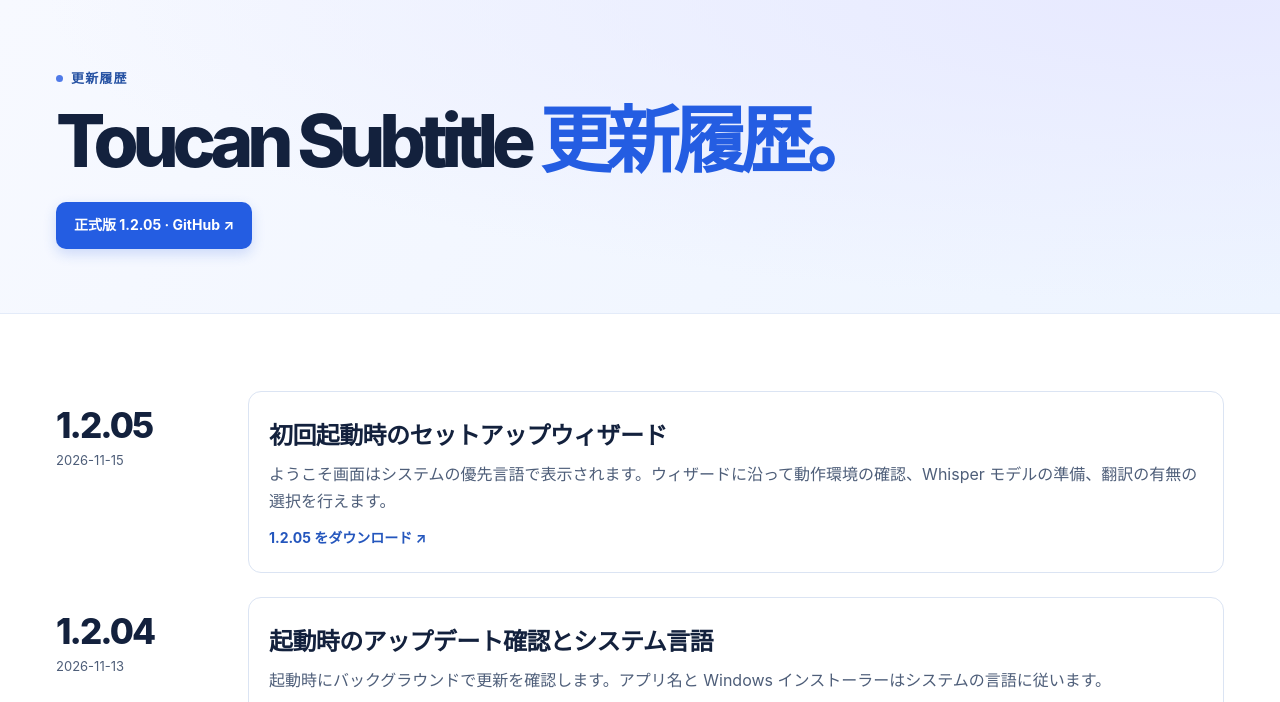
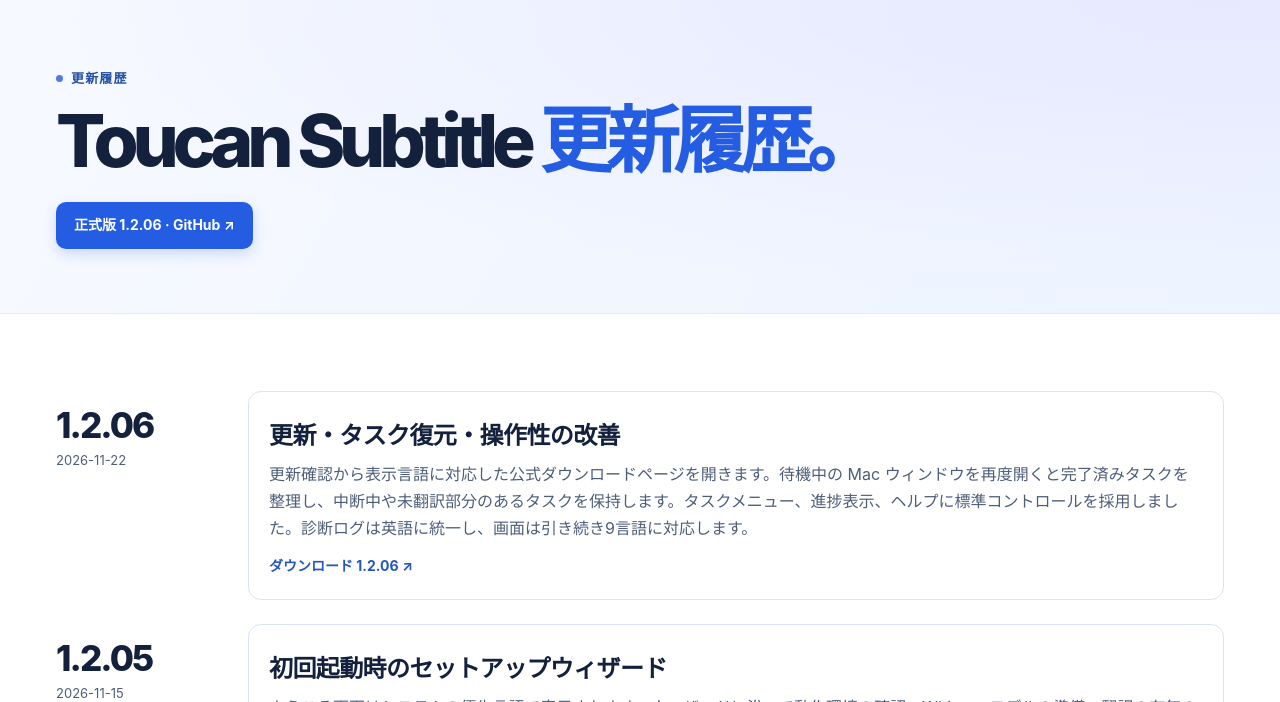
Before and after one commit to BettaChan/toucansub-website, a plain HTML site: page ja/changelog.html in a window 1280 px wide. Shown: the part 76-778 px from the top of the page. Drawn offline with Linux system fonts and the light colour scheme.

Commit message:
Publish 1.2.06 release notes: ja/changelog.html

```diff
--- a/ja/changelog.html
+++ b/ja/changelog.html
@@ -63,14 +63,18 @@
   <main id="main">
     <section class="page-head"><div class="frame">
   <p class="eyebrow"><span></span> 更新履歴</p><h1>Toucan Subtitle <em>更新履歴。</em></h1>
-  <div class="actions"><a class="button button-primary" href="https://github.com/BettaChan/toucan-subtitle-downloads/releases/tag/v1.2.05">正式版 1.2.05 · GitHub ↗</a></div>
+  <div class="actions"><a class="button button-primary" href="https://github.com/BettaChan/toucan-subtitle-downloads/releases/tag/v1.2.06">正式版 1.2.06 · GitHub ↗</a></div>
 </div></section>
 <section class="frame section release-timeline" aria-label="更新履歴">
+  <article class="release-entry">
+    <div class="release-meta"><h2>1.2.06</h2><time datetime="2026-11-22">2026-11-22</time></div>
+    <div class="release-content"><h3>更新・タスク復元・操作性の改善</h3><p>更新確認から表示言語に対応した公式ダウンロードページを開きます。待機中の Mac ウィンドウを再度開くと完了済みタスクを整理し、中断中や未翻訳部分のあるタスクを保持します。タスクメニュー、進捗表示、ヘルプに標準コントロールを採用しました。診断ログは英語に統一し、画面は引き続き9言語に対応します。</p><a class="text-link" href="downloads.html#platforms">ダウンロード 1.2.06 ↗</a></div>
+  </article>
   <article class="release-entry">
     <div class="release-meta"><h2>1.2.05</h2><time datetime="2026-11-15">2026-11-15</time></div>
     <div class="release-content"><h3>初回起動時のセットアップウィザード</h3>
       <p>ようこそ画面はシステムの優先言語で表示されます。ウィザードに沿って動作環境の確認、Whisper モデルの準備、翻訳の有無の選択を行えます。</p>
-      <a class="text-link" href="downloads.html#platforms">1.2.05 をダウンロード ↗</a>
+      <a class="text-link" href="https://github.com/BettaChan/toucan-subtitle-downloads/releases/tag/v1.2.05">1.2.05 をダウンロード ↗</a>
     </div>
   </article>
   <article class="release-entry">
```
